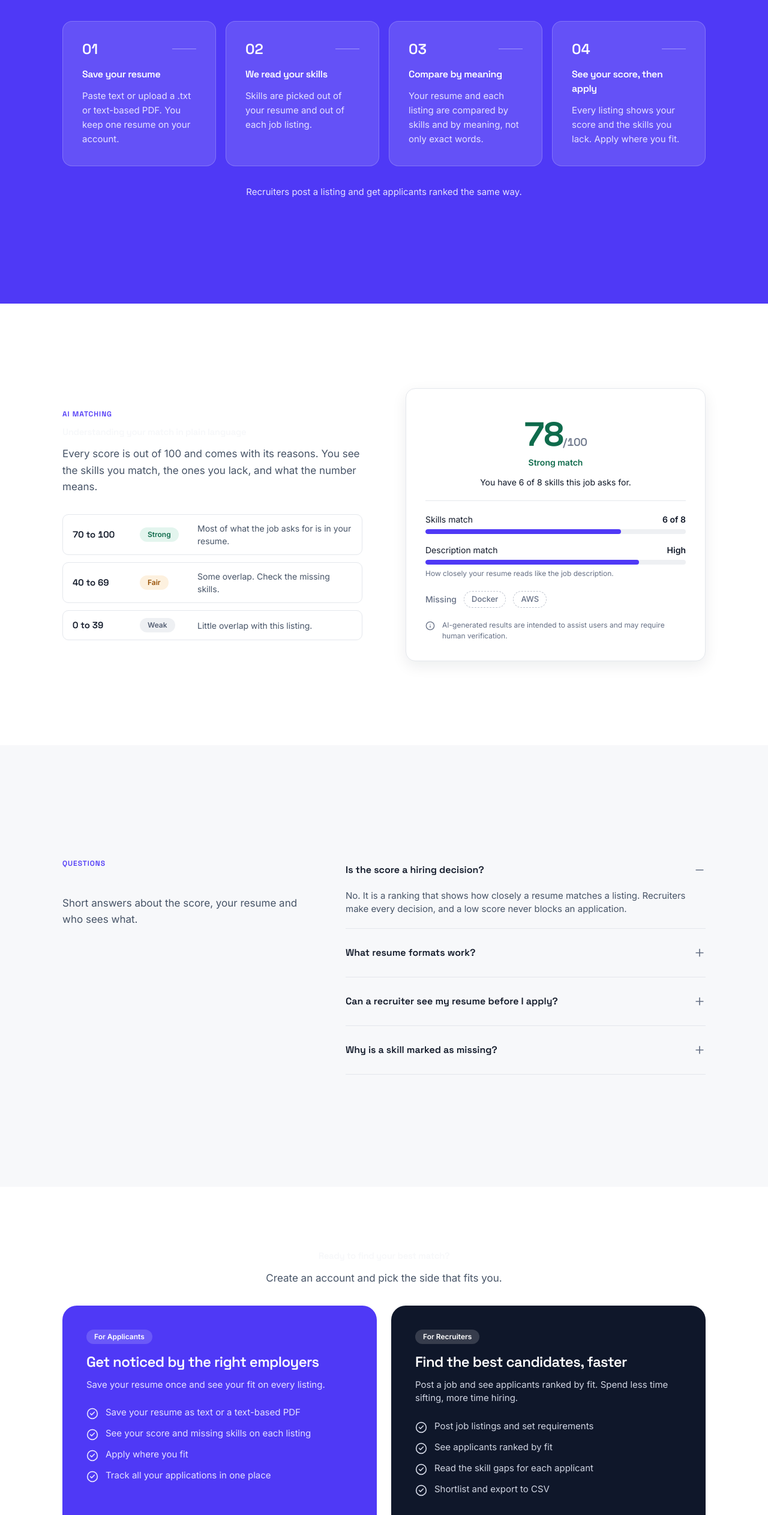
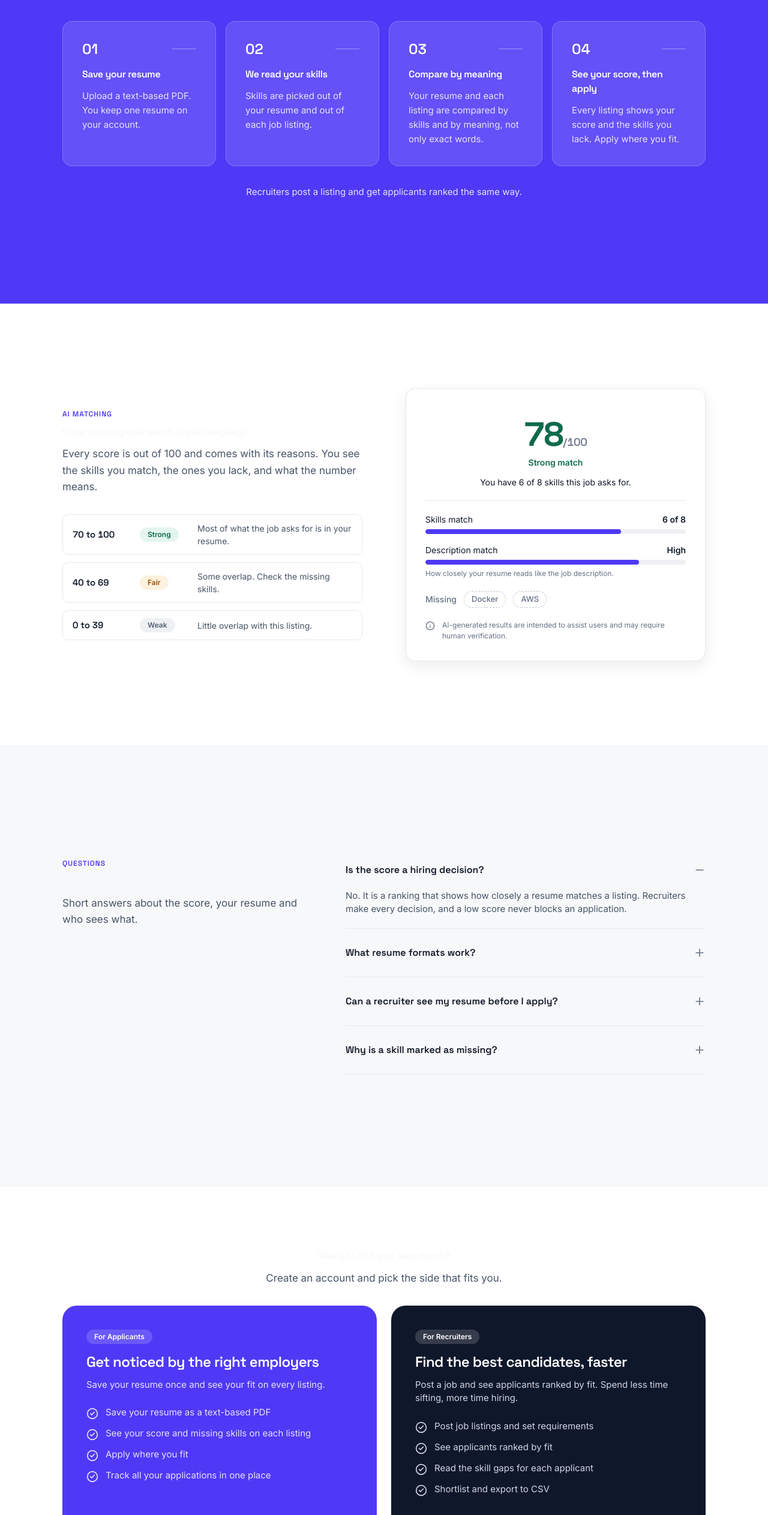
Before and after one commit to lysanderuy/hiremate, a Next.js app: page / in a window 1280 px wide. Shown: the part 1031-3556 px from the top of the page at 60% size. Built offline with nearby package versions, Linux system fonts and the light colour scheme.

Commit message:
chore: update landing copy for PDF-only resumes

```diff
--- a/src/components/landing/cta.tsx
+++ b/src/components/landing/cta.tsx
@@ -22,7 +22,7 @@ const panels: Panel[] = [
     title: "Get noticed by the right employers",
     description: "Save your resume once and see your fit on every listing.",
     items: [
-      "Save your resume as text or a text-based PDF",
+      "Save your resume as a text-based PDF",
       "See your score and missing skills on each listing",
       "Apply where you fit",
       "Track all your applications in one place",
--- a/src/components/landing/faq.tsx
+++ b/src/components/landing/faq.tsx
@@ -9,7 +9,7 @@ const questions = [
   {
     question: "What resume formats work?",
     answer:
-      "Pasted text, a .txt file, or a text-based PDF. Scanned or image PDFs cannot be read. For a PDF, you review the extracted text before saving it.",
+      "A text-based PDF. Scanned or image PDFs cannot be read. We keep the text we read from your PDF, not the file itself.",
   },
   {
     question: "Can a recruiter see my resume before I apply?",
--- a/src/components/landing/how-it-works.tsx
+++ b/src/components/landing/how-it-works.tsx
@@ -2,8 +2,7 @@ const steps = [
   {
     number: "01",
     title: "Save your resume",
-    description:
-      "Paste text or upload a .txt or text-based PDF. You keep one resume on your account.",
+    description: "Upload a text-based PDF. You keep one resume on your account.",
   },
   {
     number: "02",
```
